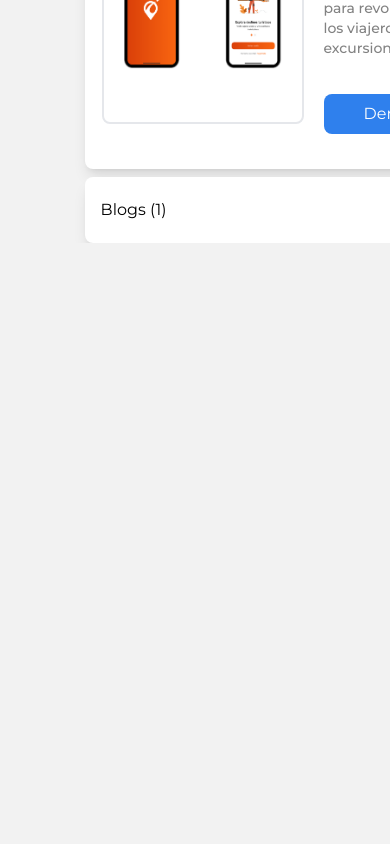
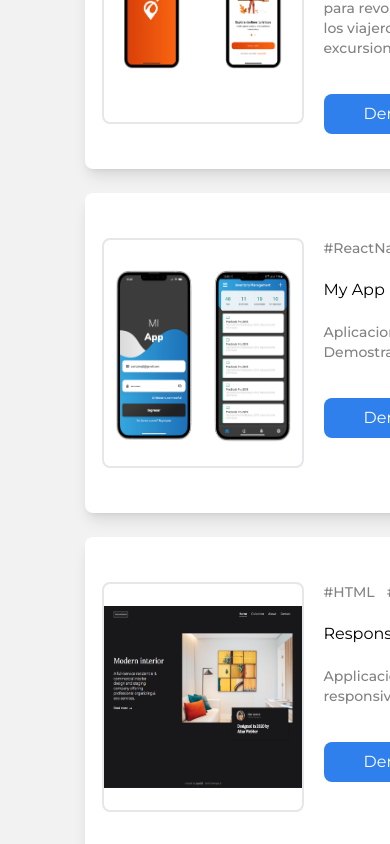
Before and after one commit to jcarri07/Porfolio, a React (Vite) app: page / in a window 390 px wide. Shown: the part 1156-2000 px from the top of the page. Before the commit the page ends 1399 px from the top, so only its background shows below. Built offline with nearby package versions, Linux system fonts and the light colour scheme.

Commit message:
responsive desing with tailwind

```diff
--- a/src/components/CardProject/index.tsx
+++ b/src/components/CardProject/index.tsx
@@ -12,7 +12,7 @@ interface technologie {
     name: string;
 }
 
-export default function CardProject({title, description, image, technologies}: projectsProps) {
+export default function CardProject({link, title, description, image, technologies}: projectsProps) {
   return (
     <div className="flex flex-col justify-center items-center bg-white shadow-lg rounded-lg w-[100%] h-[320px]">
       <div className="flex justify-center items-center h-[90%] w-[95%]">
@@ -46,7 +46,7 @@ export default function CardProject({title, description, image, technologies}: p
               </p>
             </div>
             <div className="flex w-full gap-2 mt-4">
-              <a href="https://www.travellli.com/">
+              <a href={link}>
                 <button
                   className="mr-4 px-10 py-2 rounded-lg bg-[#2F80ED] text-white"
                   onClick={() => console.log("demo")}
--- a/src/components/Main/index.tsx
+++ b/src/components/Main/index.tsx
@@ -9,6 +9,8 @@ import ExperiencesCard from '../ExperiencesCard';
 import image from '../../assets/images/ABAE.webp'
 import image2 from '../../assets/images/ico_travelli.webp'
 import image3 from '../../assets/images/Portada_Travelli.png'
+import image4 from '../../assets/images/myApp.png'
+import image5 from '../../assets/images/responsive-desing.png'
 
 
 
@@ -93,9 +95,38 @@ const technologiesTravelli = [
   }
 ];
 
+const technologiesMyApp = [
+  {
+    id: 1,
+    name: "ReactNative",
+  },
+  {
+    id: 2,
+    name: "NativeBase"
+  },
+  {
+    id: 3,
+    name: "UI/UX"
+  }
+];
+
+const technologiesResponsive = [
+  {
+    id: 1,
+    name: "HTML",
+  },
+  {
+    id: 2,
+    name: "CSS"
+  },
+  {
+    id: 3,
+    name: "UI/UX"
+  }
+];
 export default function Main() {
   return (
-    <div className="flex justify-center flex-1">
+    <div className="flex justify-center flex-1 pb-20">
       <div className="flex flex-wrap flex-row max-w-7xl">
         <div className="flex flex-col tablet:flex-row tablet:justify-center tablet:w-full phone:flex-wrap">
           <CardProfile
@@ -129,6 +160,22 @@ export default function Main() {
                 technologies={technologiesTravelli}
                 link={""}
               />
+
+              <CardProject
+                title="My App React Native"
+                description="Aplicacion construida con React Native Para fines Demostrativos"
+                image={image4}
+                technologies={technologiesMyApp}
+                link={"#"}
+              />
+
+              <CardProject
+                title='Responsive Desing App'
+                description='Applicacion Diseñada con HTML y CSS de manera responsive'
+                technologies={technologiesResponsive}
+                image={image5}
+                link="https://dcrd-3.vercel.app/"
+              />
             </div>
             <Bar description="Blogs" cant={1} />
           </div>
```
Also changed, not shown: src/assets/images/myApp.png (added), src/assets/images/responsive-desing.png (added).
